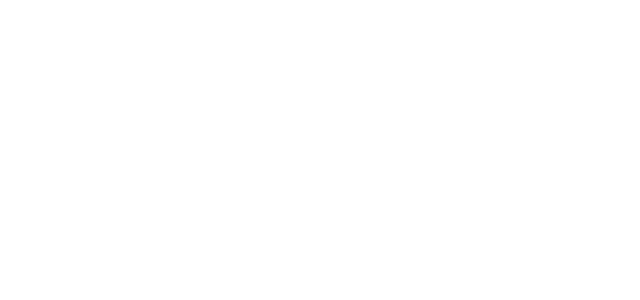
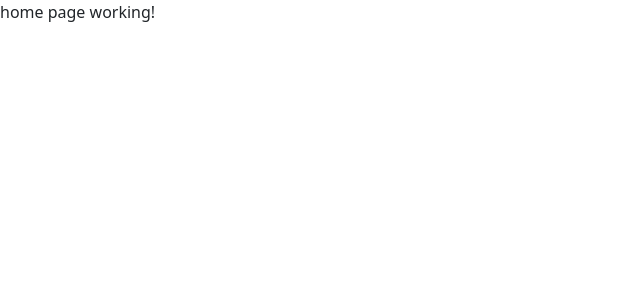
Before and after one commit to LoxductheGreat/chat-app, a React (Create React App) app: page / in a window 1280 px wide. Before the commit this address had no page. Shown: the top 300 px of the page, without its empty margins (0-640 px from the left). Built offline with nearby package versions, Linux system fonts and the light colour scheme.

Commit message:
add a home page

```diff
--- a/src/App.js
+++ b/src/App.js
@@ -8,12 +8,14 @@
 import './App.css';
 import Login from './Components/login';
 import Register from './Components/register';
+import Home from './Components/home';
 
 function App() {
   return (
     <Router>
       <div>
         <Routes>
+          <Route path='/' element={<Home/>} />
           <Route path='/login' element={<Login/>} />
           <Route path='/register' element={<Register/>} />
         </Routes>
--- /dev/null
+++ b/src/Components/home.js
@@ -0,0 +1,8 @@
+import React from 'react'
+
+function Home () {
+  return (
+    <p>home page working!</p>
+  )
+}
+export default Home
```
